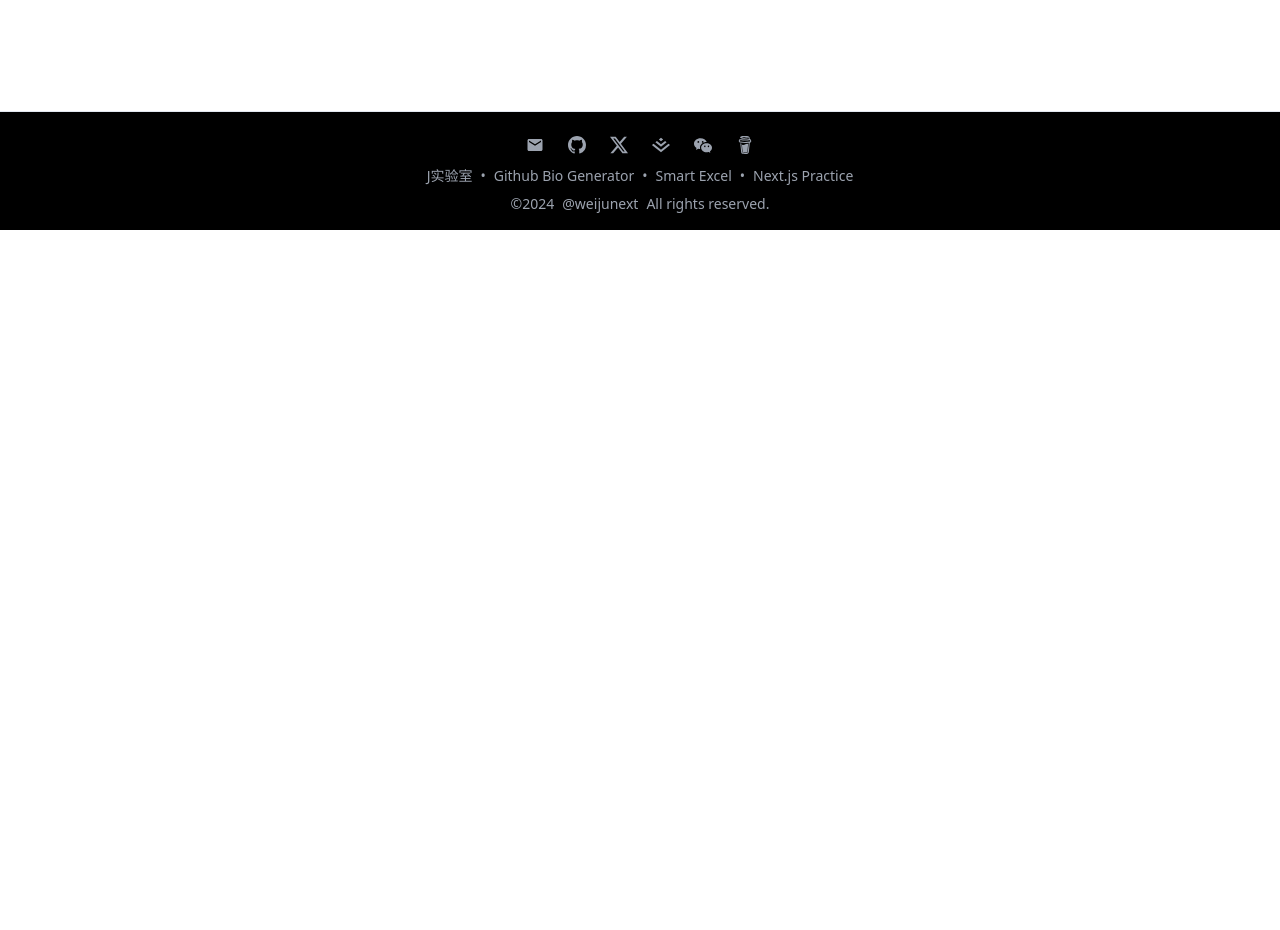
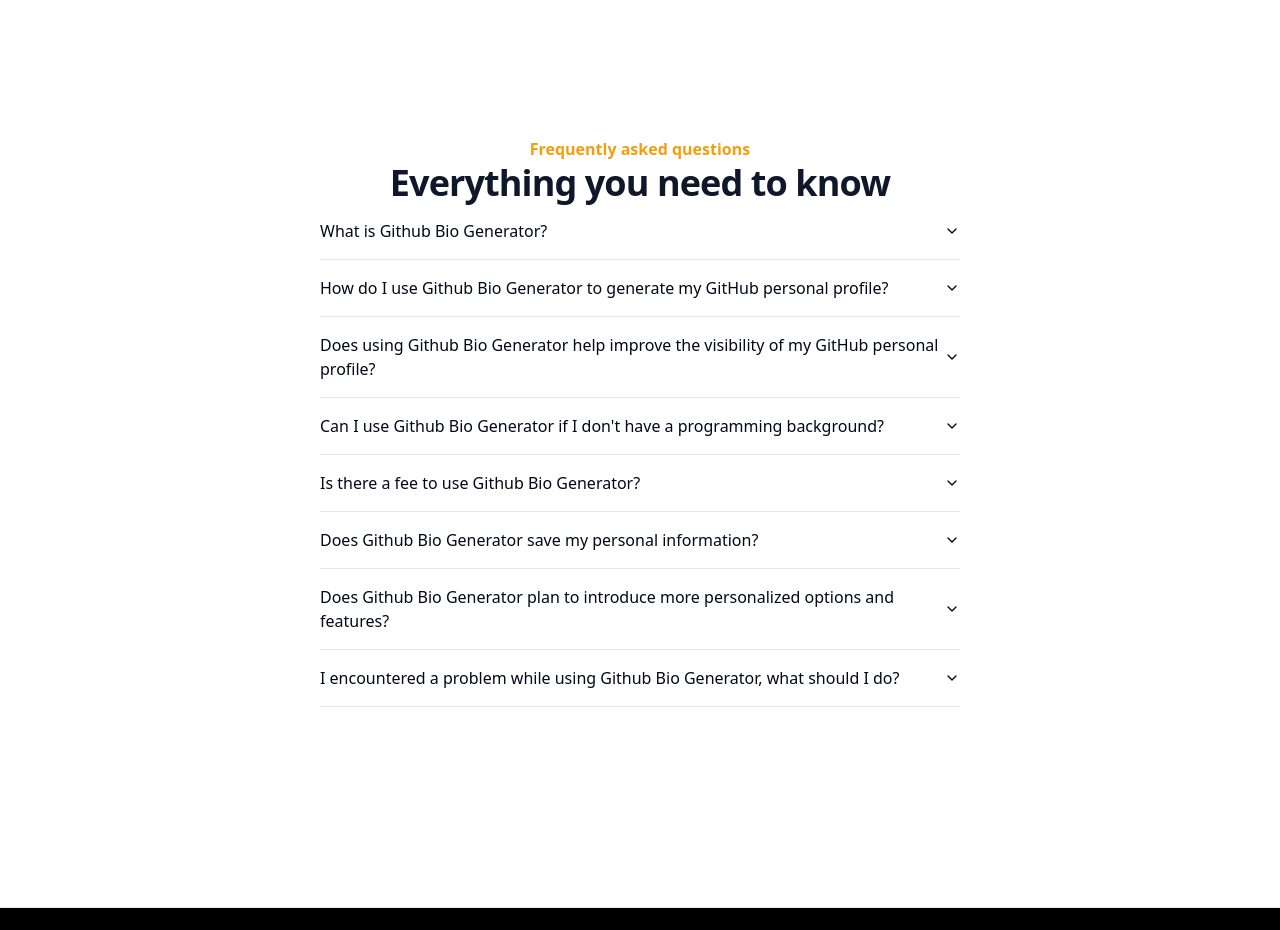
Before and after one commit to weijunext/github-bio-generator, a Next.js app: page / in a window 1280 px wide. Shown: the part 6080-7010 px from the top of the page. Before the commit the page ends 6310 px from the top, so only its background shows below. Built offline with nearby package versions, Linux system fonts and the light colour scheme; no server answers.

Commit message:
feat: add introduction and faq

```diff
--- a/app/page.tsx
+++ b/app/page.tsx
@@ -1,3 +1,4 @@
+import FAQ from "@/components/faq/FAQ";
 import Generator from "@/components/generator/Generator";
 import Introduction from "@/components/introduction/Introduction";
 
@@ -27,6 +28,7 @@
       </div>
       <Generator />
       <Introduction />
+      <FAQ />
     </>
   );
 }
--- /dev/null
+++ b/components/faq/FAQ.tsx
@@ -0,0 +1,33 @@
+import {
+  Accordion,
+  AccordionContent,
+  AccordionItem,
+  AccordionTrigger,
+} from "@/components/ui/accordion";
+import { faqList } from "@/lib/constants/faq";
+
+export default function FAQ() {
+  return (
+    <div
+      id="faq"
+      className="mx-= my-24 md:w-[50vw] w-[90vw] md:my-28 2xl:my-32"
+    >
+      <p className="text-center text-base font-semibold leading-7 text-amber-500">
+        Frequently asked questions
+      </p>{" "}
+      <h2 className="text-center font-display text-3xl font-bold tracking-tight text-slate-900 md:text-4xl">
+        Everything you need to know
+      </h2>{" "}
+      <Accordion type="single" collapsible>
+        {faqList.map((i) => {
+          return (
+            <AccordionItem value={i.question} key={i.question}>
+              <AccordionTrigger>{i.question}</AccordionTrigger>
+              <AccordionContent>{i.answer}</AccordionContent>
+            </AccordionItem>
+          );
+        })}
+      </Accordion>
+    </div>
+  );
+}
--- /dev/null
+++ b/components/ui/accordion.tsx
@@ -0,0 +1,58 @@
+"use client";
+
+import * as AccordionPrimitive from "@radix-ui/react-accordion";
+import { ChevronDown } from "lucide-react";
+import * as React from "react";
+
+import { cn } from "@/lib/utils";
+
+const Accordion = AccordionPrimitive.Root;
+
+const AccordionItem = React.forwardRef<
+  React.ElementRef<typeof AccordionPrimitive.Item>,
+  React.ComponentPropsWithoutRef<typeof AccordionPrimitive.Item>
+>(({ className, ...props }, ref) => (
+  <AccordionPrimitive.Item
+    ref={ref}
+    className={cn("border-b", className)}
+    {...props}
+  />
+));
+AccordionItem.displayName = "AccordionItem";
+
+const AccordionTrigger = React.forwardRef<
+  React.ElementRef<typeof AccordionPrimitive.Trigger>,
+  React.ComponentPropsWithoutRef<typeof AccordionPrimitive.Trigger>
+>(({ className, children, ...props }, ref) => (
+  <AccordionPrimitive.Header className="flex">
+    <AccordionPrimitive.Trigger
+      ref={ref}
+      className={cn(
+        "text-left flex flex-1 items-center justify-between py-4 font-medium transition-all hover:underline [&[data-state=open]>svg]:rotate-180",
+        className
+      )}
+      {...props}
+    >
+      {children}
+      <ChevronDown className="h-4 w-4 shrink-0 transition-transform duration-200" />
+    </AccordionPrimitive.Trigger>
+  </AccordionPrimitive.Header>
+));
+AccordionTrigger.displayName = AccordionPrimitive.Trigger.displayName;
+
+const AccordionContent = React.forwardRef<
+  React.ElementRef<typeof AccordionPrimitive.Content>,
+  React.ComponentPropsWithoutRef<typeof AccordionPrimitive.Content>
+>(({ className, children, ...props }, ref) => (
+  <AccordionPrimitive.Content
+    ref={ref}
+    className="overflow-hidden text-sm transition-all data-[state=closed]:animate-accordion-up data-[state=open]:animate-accordion-down"
+    {...props}
+  >
+    <div className={cn("pb-4 pt-0", className)}>{children}</div>
+  </AccordionPrimitive.Content>
+));
+
+AccordionContent.displayName = AccordionPrimitive.Content.displayName;
+
+export { Accordion, AccordionContent, AccordionItem, AccordionTrigger };
--- /dev/null
+++ b/lib/constants/faq.ts
@@ -0,0 +1,35 @@
+
+export const faqList = [
+  {
+    "question": "What is Github Bio Generator?",
+    "answer": "Github Bio Generator is an online tool designed to help users quickly and easily create customized Markdown files for their GitHub personal profiles. Users can select their skills, add account information and social media links, and our tool will automatically generate a formatted personal bio."
+  },
+  {
+    "question": "How do I use Github Bio Generator to generate my GitHub personal profile?",
+    "answer": "Using Github Bio Generator is straightforward. You simply need to fill in and select content according to the form prompts. After clicking the 'Generate Bio' button, you can preview and copy the content of your GitHub personal bio and then paste it into the Readme.md file of the repository with the same name as your username on GitHub."
+  },
+  {
+    "question": "Does using Github Bio Generator help improve the visibility of my GitHub personal profile?",
+    "answer": "Yes, a well-designed personal profile can help enhance your visibility within the GitHub community. A comprehensive bio not only showcases your skills and experience but also makes it easier for other users and potential employers to find you."
+  },
+  {
+    "question": "Can I use Github Bio Generator if I don't have a programming background?",
+    "answer": "Absolutely. Github Bio Generator is designed to be very user-friendly and can be used without any programming background. Our tool offers an intuitive interface that allows you to easily select skills, fill in information, and generate a personal bio."
+  },
+  {
+    "question": "Is there a fee to use Github Bio Generator?",
+    "answer": "No, Github Bio Generator is a completely free tool. Our goal is to provide convenience for the GitHub user community."
+  },
+  {
+    "question": "Does Github Bio Generator save my personal information?",
+    "answer": "No, we do not save any personal information entered by users. Your privacy is of utmost importance to us; all generation operations are done on your device."
+  },
+  {
+    "question": "Does Github Bio Generator plan to introduce more personalized options and features?",
+    "answer": "Yes, we plan to introduce more personalized options and features in the future to meet the growing needs of our users. This may include more template choices, advanced customization options, and support for more social media platforms."
+  },
+  {
+    "question": "I encountered a problem while using Github Bio Generator, what should I do?",
+    "answer": "If you encounter any problems or have any questions while using our service, please feel free to contact us at weijunext@gmail.com. Our team will provide assistance as soon as possible."
+  }
+]
--- a/package.json
+++ b/package.json
@@ -9,6 +9,7 @@
     "lint": "next lint"
   },
   "dependencies": {
+    "@radix-ui/react-accordion": "^1.1.2",
     "@radix-ui/react-checkbox": "^1.0.4",
     "@radix-ui/react-dialog": "^1.0.5",
     "@radix-ui/react-label": "^2.0.2",
```
Also changed, not shown: 1 other file (tests, documents, lock files or other folders).
